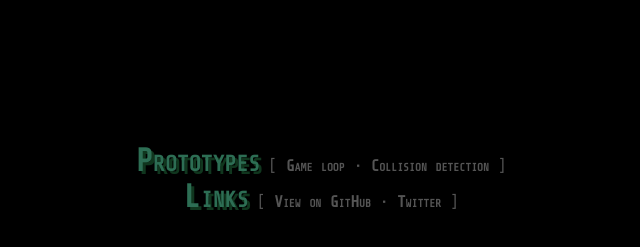
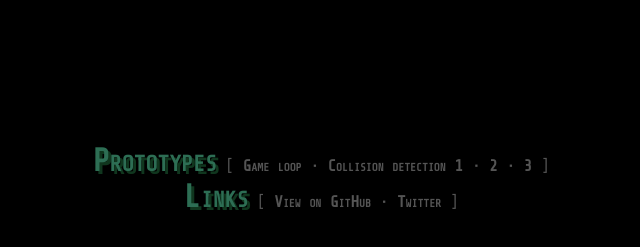
Before and after one commit to nikosandronikos/spacebattle, a plain HTML site: page index.html in a window 1280 px wide. Shown: the part 711-958 px from the top of the page, without its empty margins (319-959 px from the left). Drawn offline with nearby package versions, Linux system fonts and the light colour scheme.

Commit message:
Add links to other prototypes

```diff
--- a/index.html
+++ b/index.html
@@ -163,7 +163,9 @@ window.onload = function() {
     <div class="submenu">
         <h2>Prototypes</h2> [
         <a href="https://nikosandronikos.github.io/spacebattle/prototype/gameloop.html">Game loop</a>
-        <a href="https://nikosandronikos.github.io/spacebattle/prototype/collision.html">Collision detection</a>
+        <a href="https://nikosandronikos.github.io/spacebattle/prototype/collision.html">Collision detection 1</a>
+        <a href="https://nikosandronikos.github.io/spacebattle/prototype/collision-lines.html">2</a>
+        <a href="https://nikosandronikos.github.io/spacebattle/prototype/balls.html">3</a>
         ]
     </div>
     <div class="submenu">
```
